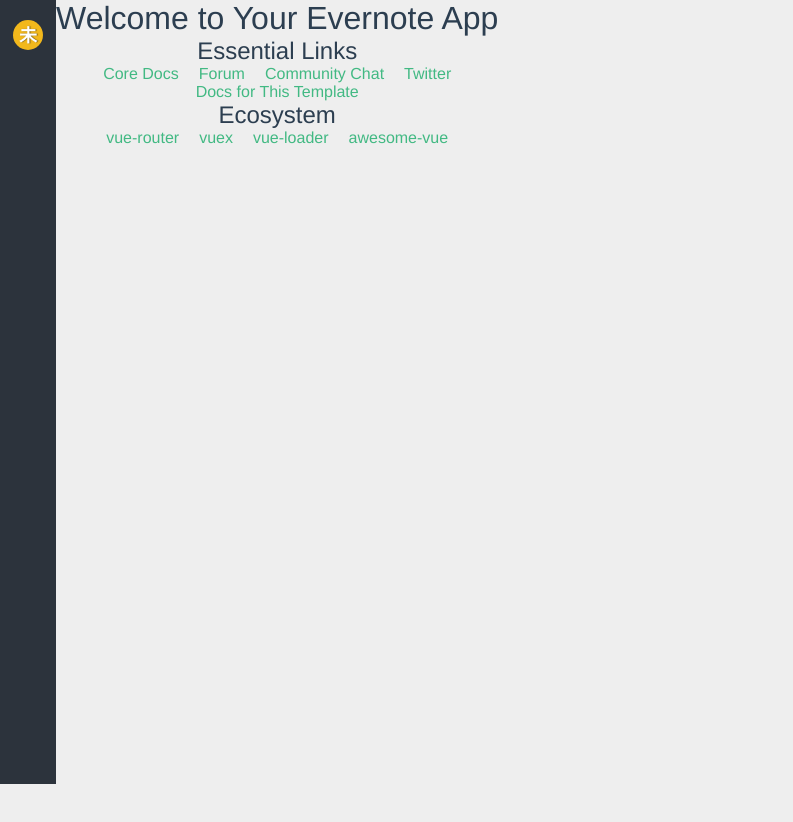
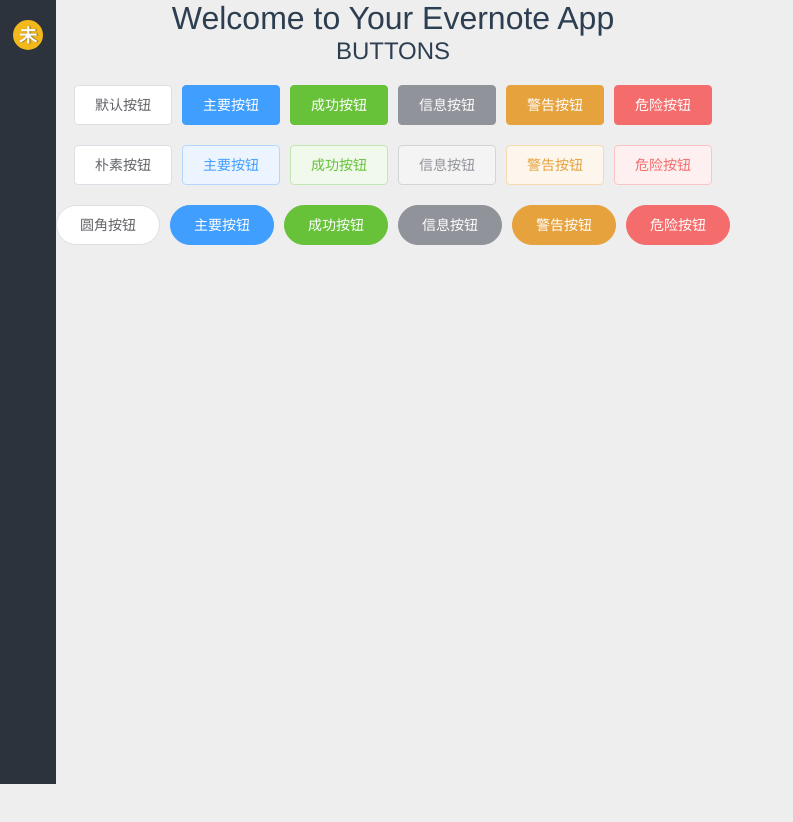
Before and after one commit to JianLiu93/vue-cloudNote-client-1, a Vue app: page /#/ in a window 1280 px wide. Shown: the top 822 px of the page, without its empty margins (0-793 px from the left). Built offline with nearby package versions, Linux system fonts and the light colour scheme; no server answers; a small style sheet from the web is missing.

Commit message:
fix sort bugs

```diff
--- a/package.json
+++ b/package.json
@@ -12,6 +12,7 @@
   },
   "dependencies": {
     "axios": "0.18.0",
+    "element-ui": "2.3.9",
     "vue": "^2.5.2",
     "vue-router": "^3.0.1"
   },
@@ -29,6 +30,8 @@
     "chalk": "^2.0.1",
     "copy-webpack-plugin": "^4.0.1",
     "css-loader": "^0.28.0",
+    "element-theme": "^2.0.1",
+    "element-theme-chalk": "^2.15.8",
     "eslint": "^4.15.0",
     "eslint-friendly-formatter": "^3.0.0",
     "eslint-loader": "^1.7.1",
--- a/src/components/HelloWorld.vue
+++ b/src/components/HelloWorld.vue
@@ -1,85 +1,35 @@
 <template>
   <div class="hello">
     <h1>{{ msg }}</h1>
-    <h2>Essential Links</h2>
-    <ul>
-      <li>
-        <a
-          href="https://vuejs.org"
-          target="_blank"
-        >
-          Core Docs
-        </a>
-      </li>
-      <li>
-        <a
-          href="https://forum.vuejs.org"
-          target="_blank"
-        >
-          Forum
-        </a>
-      </li>
-      <li>
-        <a
-          href="https://chat.vuejs.org"
-          target="_blank"
-        >
-          Community Chat
-        </a>
-      </li>
-      <li>
-        <a
-          href="https://twitter.com/vuejs"
-          target="_blank"
-        >
-          Twitter
-        </a>
-      </li>
-      <br>
-      <li>
-        <a
-          href="http://vuejs-templates.github.io/webpack/"
-          target="_blank"
-        >
-          Docs for This Template
-        </a>
-      </li>
-    </ul>
-    <h2>Ecosystem</h2>
-    <ul>
-      <li>
-        <a
-          href="http://router.vuejs.org/"
-          target="_blank"
-        >
-          vue-router
-        </a>
-      </li>
-      <li>
-        <a
-          href="http://vuex.vuejs.org/"
-          target="_blank"
-        >
-          vuex
-        </a>
-      </li>
-      <li>
-        <a
-          href="http://vue-loader.vuejs.org/"
-          target="_blank"
-        >
-          vue-loader
-        </a>
-      </li>
-      <li>
-        <a
-          href="https://github.com/vuejs/awesome-vue"
-          target="_blank"
-        >
-          awesome-vue
-        </a>
-      </li>
-    </ul>
+    <h2>BUTTONS</h2>
+    <div>
+ <el-row>
+  <el-button>默认按钮</el-button>
+  <el-button type="primary">主要按钮</el-button>
+  <el-button type="success">成功按钮</el-button>
+  <el-button type="info">信息按钮</el-button>
+  <el-button type="warning">警告按钮</el-button>
+  <el-button type="danger">危险按钮</el-button>
+</el-row>
+
+<el-row>
+  <el-button plain>朴素按钮</el-button>
+  <el-button type="primary" plain>主要按钮</el-button>
+  <el-button type="success" plain>成功按钮</el-button>
+  <el-button type="info" plain>信息按钮</el-button>
+  <el-button type="warning" plain>警告按钮</el-button>
+  <el-button type="danger" plain>危险按钮</el-button>
+</el-row>
+
+<el-row>
+  <el-button round>圆角按钮</el-button>
+  <el-button type="primary" round>主要按钮</el-button>
+  <el-button type="success" round>成功按钮</el-button>
+  <el-button type="info" round>信息按钮</el-button>
+  <el-button type="warning" round>警告按钮</el-button>
+  <el-button type="danger" round>危险按钮</el-button>
+</el-row>
+    </div>
   </div>
 </template>
 
@@ -96,11 +46,10 @@
 
 <!-- Add "scoped" attribute to limit CSS to this component only -->
 <style scoped>
-li {
-  display: inline-block;
-  margin: 0 10px;
-}
-a {
+/* a {
   color: #42b983;
+} */
+.el-row {
+  margin: 20px 0;
 }
 </style>
--- a/src/components/NotesList.vue
+++ b/src/components/NotesList.vue
@@ -54,47 +54,72 @@
 
 		methods: {
 			onCreate() {
-				let title = window.prompt('创建笔记本名称');
-				if(!title || !title.trim()) {
-					alert('笔记本名为空！');
-					return;
-				}
-				Notebook.addNotebook({title})
-				  .then(res => {
-					  console.log(res);
-					  alert(res.msg);
+			  this.$prompt('创建笔记本名称', '创建笔记本', {
+			  confirmButtonText: '确定',
+			  cancelButtonText: '取消',
+			  inputPattern: /^.{1, 30}$/,
+			  inputErrorMessage: '命名不能为空，且不能超过30个字符'
+			  }).then(({ value }) => {
+			  	return Notebook.addNotebook({title: value});
+			  }).then(res => {
 			  	let notebook = res.data;
 			  	notebook.noteCounts = 0;
 			  	notebook.friendlyCreatedAt = lastDate(notebook.createdAt);
-					  this.notebooks.push(notebook);
-				  })
+			  	this.notebooks.unshift(notebook);
+			  	this.$message({
+			  		type: 'success',
+			  		message: res.msg
+			  	});
+			  }).catch((res) => {
+			    this.$message({
+			  	type: 'error',
+			  	message: res.msg
+			    });
+			  });
 			},
 			onEdit(notebook) {
-				let title = window.prompt('修改笔记本名称', notebook.title);
-				if(!title || !title.trim()) {
-					alert('笔记本名为空！');
-					return;
-				}
-				Notebook.updateNotebook(notebook.id, {title})
-				  .then(res => {
-					  console.log(res);
-					  alert(res.msg);
+			  let title = '';
+			  this.$prompt('修改笔记本名称', '修改名称', {
+			  confirmButtonText: '确定',
+			  cancelButtonText: '取消',
+			  inputPattern: /^.{1, 30}$/,
+			  inputErrorMessage: '命名不能为空，且不能超过30个字符'
+			  }).then(({ value }) => {
+				title = value;
+				return Notebook.updateNotebook(notebook.id, {title});
+			  }).then(res => {
 				notebook.title = title;
-				  })
+			  	this.$message({
+			  		type: 'success',
+			  		message: res.msg
+			  	});
+			  }).catch((res) => {
+			    this.$message({
+			  	type: 'error',
+			  	message: res.msg
+			    });
+			  });
 			},
 			onDelete(notebook) {
-				let isConfirm = window.confirm('确定要删除吗？');
-				if(isConfirm) {
-				Notebook.deleteNotebook(notebook.id)
-				  .then(res => {
-					  console.log(res);
-					  alert(res.msg);
+			  this.$alert('确定要删除吗？', '删除笔记本', {
+        	  confirmButtonText: '确定',
+			  cancelButtonText: '取消',
+			  type: 'warning'
+			  }).then(() => {
+			    return Notebook.deleteNotebook(notebook.id);
+			  }).then(res => {
 			  const index = this.notebooks.indexOf(notebook);
-					  if(index !== -1) {
 			  this.notebooks.splice(index, 1);
-					  }
+			  this.$message({
+			  	type: 'success',
+			  	message: res.msg
 			    });
-				}
+			  }).catch((res) => {
+			    this.$message({
+			    type: 'error',
+			    message: res.msg
+			    });
+        	  });
 			},
 		}
 	}
--- a/src/main.js
+++ b/src/main.js
@@ -3,11 +3,15 @@
 import Vue from 'vue'
 import App from './App'
 import router from './router'
+import ElementUI from 'element-ui';
+import 'element-ui/lib/theme-chalk/index.css';
 import Auth from './models/auth';
 
 Vue.config.productionTip = false
 
 window.Auth = Auth
+
+Vue.use(ElementUI)
 
 /* eslint-disable no-new */
 window.vm = new Vue({
--- a/src/models/notebook.js
+++ b/src/models/notebook.js
@@ -12,9 +12,9 @@
 	getAll() {
 		return new Promise((resolve, reject) => {
 			request(URL.GET)
-			.then(res => {
+			  .then(res => {
 				res.data.sort((a, b) => {
-					a.createdAt - b.createdAt
+					return new Date(b.createdAt) - new Date(a.createdAt)
 				}).forEach(item => {
 					item.friendlyCreatedAt = lastDate(item.createdAt);
 				});
```
Also changed, not shown: 1 other file (tests, documents, lock files or other folders). Lines whose indentation alone changed are shown as unchanged.
